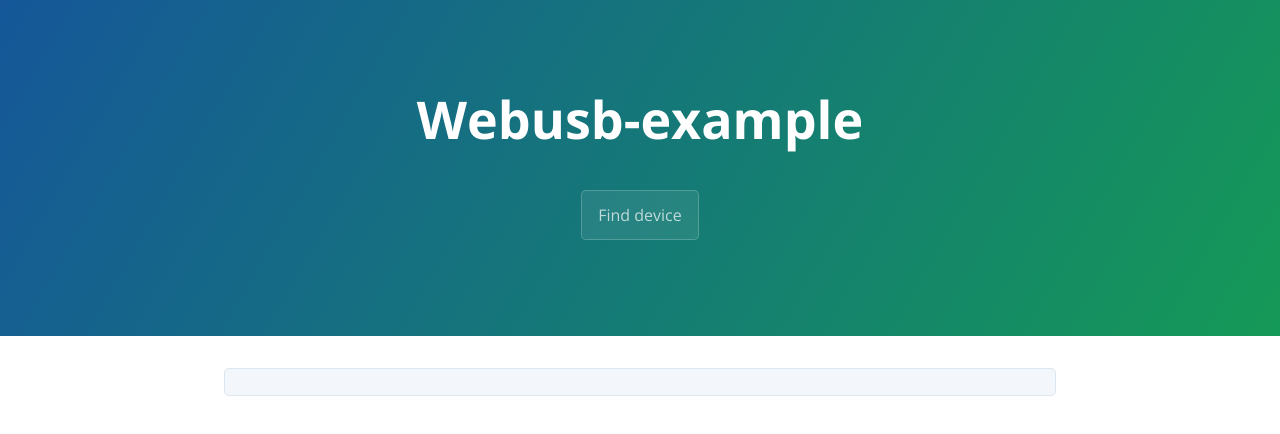
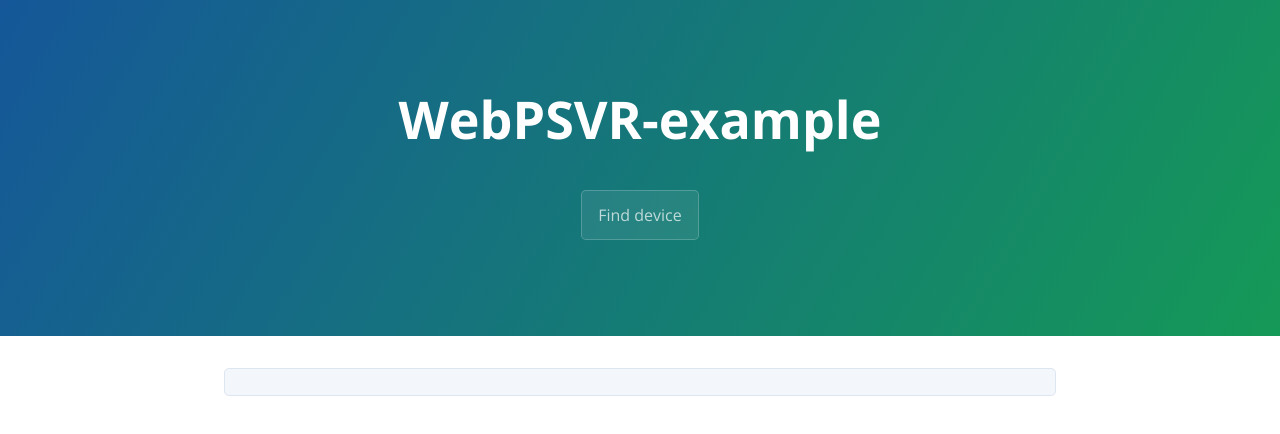
Before and after one commit to webpsvr/webpsvr.github.io, a website: page index.html in a window 1280 px wide. Drawn offline with nearby package versions, Linux system fonts and the light colour scheme.

Commit message:
rename title

```diff
--- a/index.html
+++ b/index.html
@@ -2,7 +2,7 @@
 <html lang="en-us">
   <head>
     <meta charset="UTF-8">
-    <title>Webusb-example by hrl7</title>
+    <title>WebPSVR-example by hrl7</title>
     <meta name="viewport" content="width=device-width, initial-scale=1">
     <link rel="stylesheet" type="text/css" href="stylesheets/normalize.css" media="screen">
     <link href='https://fonts.googleapis.com/css?family=Open+Sans:400,700' rel='stylesheet' type='text/css'>
@@ -15,7 +15,7 @@
   </head>
   <body>
     <section class="page-header">
-      <h1 class="project-name">Webusb-example</h1>
+      <h1 class="project-name">WebPSVR-example</h1>
       <h2 class="project-tagline"></h2>
       <a class="btn" id="find-device-button">Find device</a>
     </section>
```
